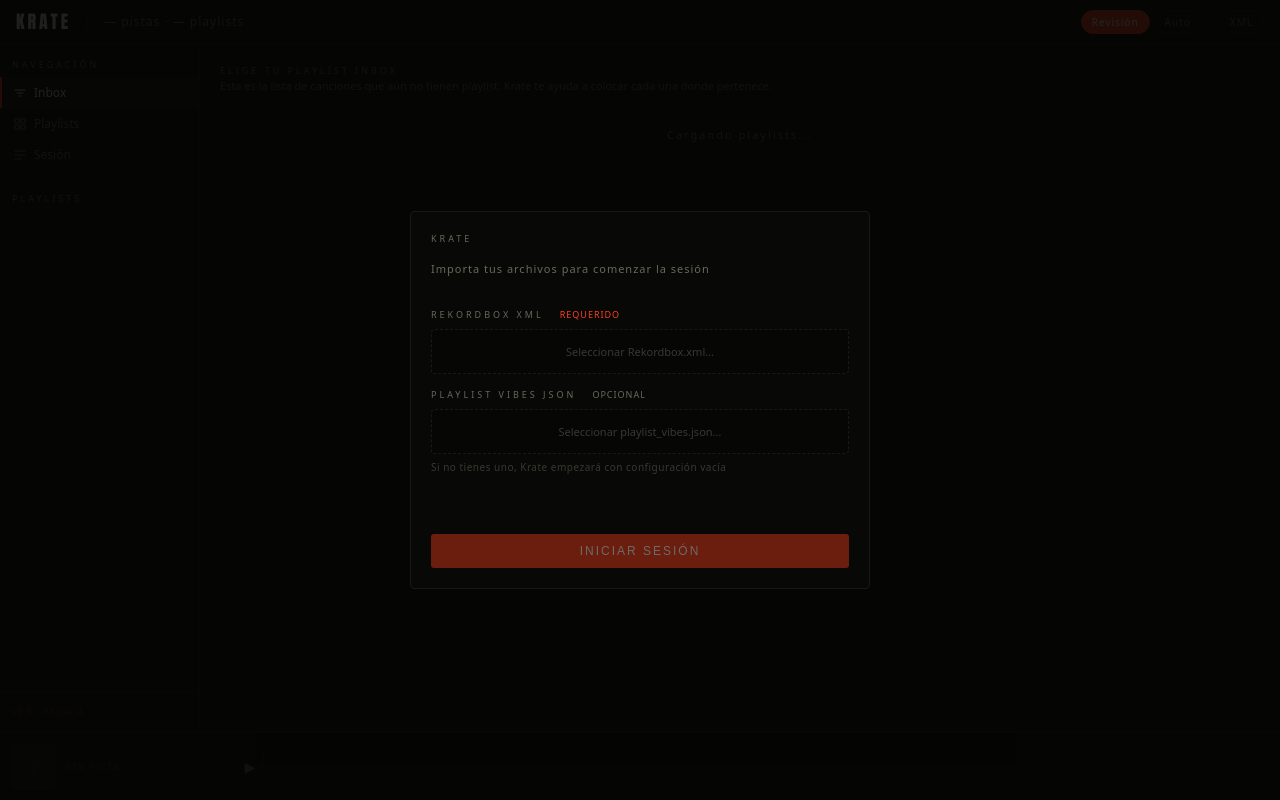
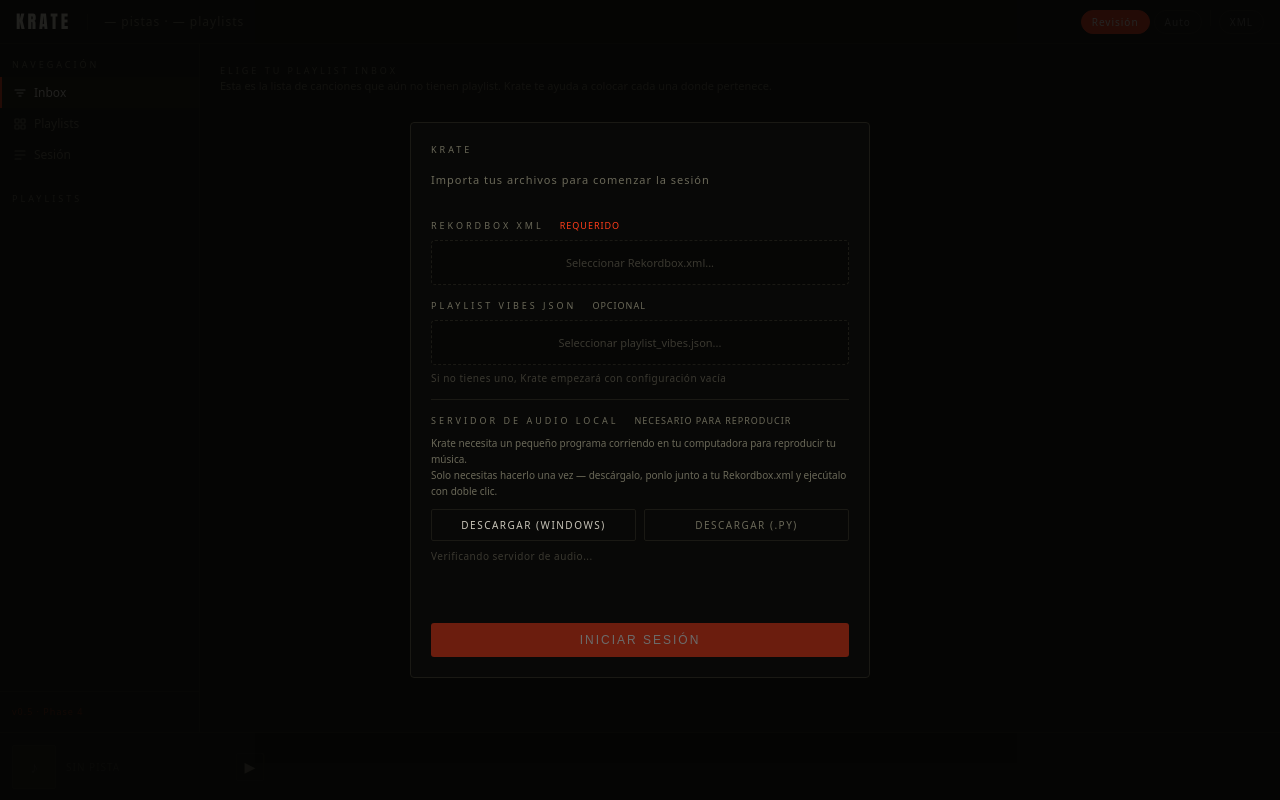
Before and after one commit to KrateApp/Krate, a Flask app: page / in a window 1280 px wide. Run offline with Flask 3, Linux system fonts and the light colour scheme.

Commit message:
feat: flexible XML filename + onboarding audio server section
- krate_audio.py: finds any Rekordbox*.xml (most recent wins) so version-numbered files work
- startup modal: added audio server section with download links and live ping check

Co-Authored-By: Claude Sonnet 4.6 <noreply@anthropic.com>

```diff
--- a/templates/index.html
+++ b/templates/index.html
@@ -671,6 +671,28 @@ body{font-family:var(--font-sans,system-ui);margin:0}
         <div style="font-size:10px;color:#3A3830;margin-top:6px;letter-spacing:0.5px">Si no tienes uno, Krate empezará con configuración vacía</div>
       </div>
     </div>
+
+      <div style="border-top:1px solid #1A1914;padding-top:14px;margin-top:2px">
+        <div class="sort-label" style="margin-bottom:8px">
+          SERVIDOR DE AUDIO LOCAL
+          <span style="font-size:9px;color:#6A6858;letter-spacing:1px;margin-left:6px">NECESARIO PARA REPRODUCIR</span>
+        </div>
+        <div style="font-size:10px;color:#6A6858;line-height:1.6;margin-bottom:10px">
+          Krate necesita un pequeño programa corriendo en tu computadora para reproducir tu música.<br>
+          Solo necesitas hacerlo una vez — descárgalo, ponlo junto a tu Rekordbox.xml y ejecútalo con doble clic.
+        </div>
+        <div style="display:flex;gap:8px">
+          <a href="/download/krate_audio.bat" style="flex:1;text-align:center;padding:8px;font-size:10px;letter-spacing:1.5px;color:#C8C4B8;border:1px solid #1A1914;border-radius:2px;text-decoration:none;cursor:pointer">
+            DESCARGAR (WINDOWS)
+          </a>
+          <a href="/download/krate_audio.py" style="flex:1;text-align:center;padding:8px;font-size:10px;letter-spacing:1.5px;color:#6A6858;border:1px solid #1A1914;border-radius:2px;text-decoration:none;cursor:pointer">
+            DESCARGAR (.PY)
+          </a>
+        </div>
+        <div id="audio-server-status" style="font-size:10px;color:#3A3830;margin-top:8px;letter-spacing:0.5px">
+          Verificando servidor de audio...
+        </div>
+      </div>
 
     <div id="startup-result" style="min-height:20px;font-size:11px;color:#6A6858;margin-top:12px"></div>
     <button id="startup-btn" class="btn-primary" style="width:100%;padding:10px;font-size:12px;letter-spacing:2px;opacity:0.4;cursor:not-allowed;margin-top:4px" disabled onclick="startupSubmit()">INICIAR SESIÓN</button>
@@ -2678,6 +2700,23 @@ function startupHandleVibes(input) {
   document.getElementById('startup-vibes-zone').classList.add('has-file');
 }
 
+async function checkAudioServer() {
+  const el = document.getElementById('audio-server-status');
+  try {
+    const res = await fetch('http://localhost:5001/ping', { signal: AbortSignal.timeout(2000) });
+    if (res.ok) {
+      el.style.color = '#4A7A4A';
+      el.textContent = '✓ Servidor de audio activo — el audio funcionará correctamente';
+      return;
+    }
+  } catch(_) {}
+  el.style.color = '#6A6858';
+  el.textContent = 'Servidor no detectado — descarga y ejecuta el archivo de arriba para reproducir audio';
+}
+
+// Verificar servidor al abrir la página
+checkAudioServer();
+
 async function startupSubmit() {
   if (!_startupXmlFile) return;
   const btn    = document.getElementById('startup-btn');
```
Also changed, not shown: krate_audio.py (+18 -4 lines).
